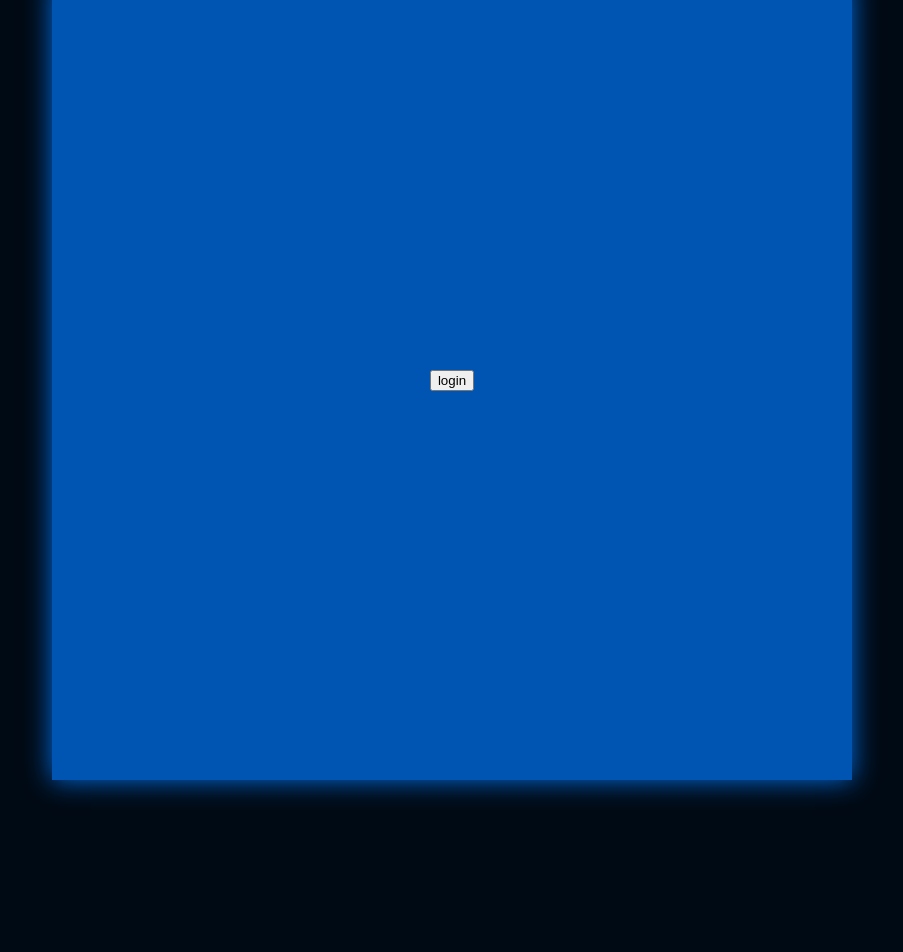
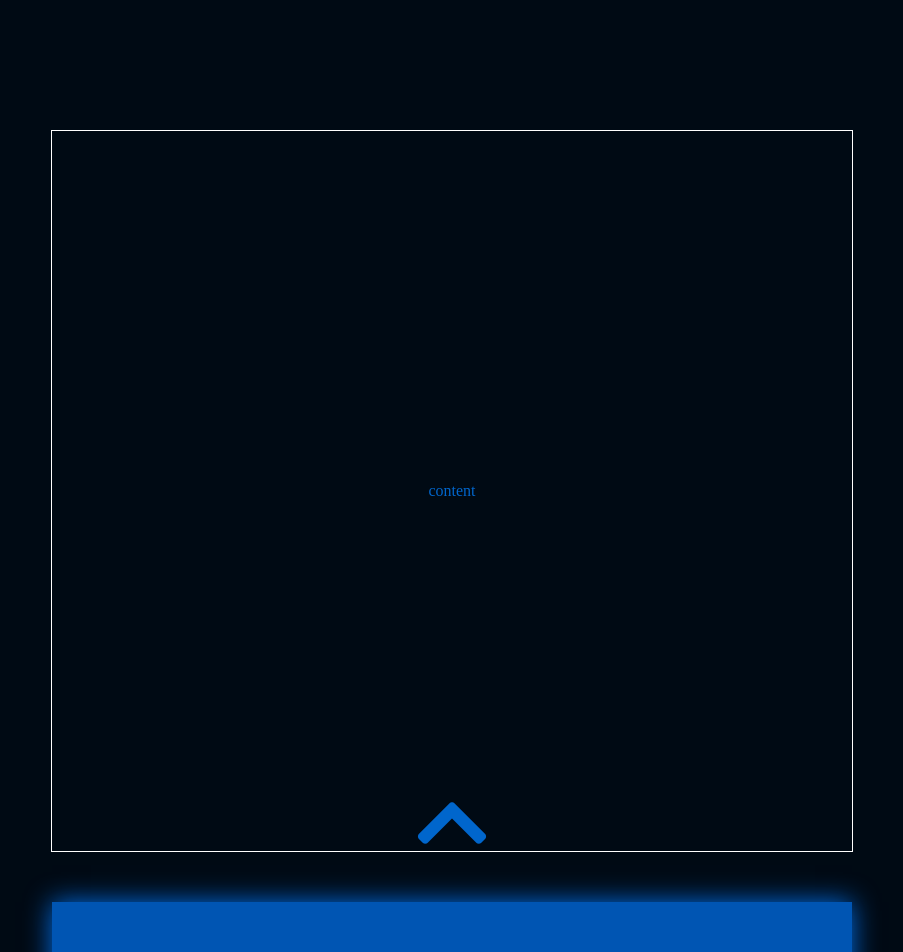
Before and after one commit to jazznerd206/appoggiatura, a React app: page / in a window 1280 px wide. Shown: the part 820-1772 px from the top of the page, without its empty margins (188-1091 px from the left). Built offline with nearby package versions, Linux system fonts and the light colour scheme.

Commit message:
add slidey clicker

```diff
--- a/App.css
+++ b/App.css
@@ -27,7 +27,14 @@ ul {
   flex-flow: row wrap;
   justify-content: space-evenly;
   align-items: center;
-  min-width: 100vw; /* change later */
+  width: 100%;
+  padding: 0;
+  padding-top: 2em;
+  margin: 0;
+}
+
+li > span {
+  pointer-events: none;
 }
 
 .row {
@@ -52,13 +59,13 @@ ul {
 }
 
 .page {
-  height: 100vh;
+  height: 90vh;
   width: 100vh;
   display: flex;
   flex-direction: column;
   justify-content: center;
   align-items: center;
   text-align: center;
-  margin: 0;
+  margin: 50px auto;
   padding: 0;
 }
--- a/App.tsx
+++ b/App.tsx
@@ -1,6 +1,7 @@
 import React, { useState, useEffect, useContext, useReducer } from 'react';
 import { AppContext, Theme, Authenticated } from './context/app.context';
 import Hero from './components/Hero/Hero';
+import TabbedDrawer from './components/TabbedDrawer/TabbedDrawer';
 import Body from './components/Body/Body';
 import Footer from './components/Footer/Footer';
 import './App.css';
@@ -27,6 +28,7 @@ function App() {
         <AppContext.Provider value={{ theme, setTheme, isLoggedIn, setIsLoggedIn }}>
             <div className="single-page">
                 <Hero />
+                <TabbedDrawer />
                 <Body />
                 <Footer />
             </div>
--- /dev/null
+++ b/components/TabbedDrawer/TabbedDrawer.tsx
@@ -0,0 +1,74 @@
+import React, { useState, useEffect } from 'react';
+import './tabbeddrawer.css'
+
+function TabbedDrawer() {
+
+    const data = [
+        {
+            id: 1,
+            title: 'one',
+            text: 'one'
+        },
+        {
+            id: 2,
+            title: 'two',
+            text: 'two'
+        },
+        {
+            id: 3,
+            title: 'three',
+            text: 'three'
+        }
+    ]
+
+    const [ activeTab, setActiveTab ] = useState(data[0]);
+    const [ open, setOpen ] = useState(false);
+
+    const expand = event => {
+        event.preventDefault();
+        console.log('e :>> ', event);
+        const bar = document.getElementById('bar');
+        const content = document.getElementById('content');
+        if (bar.classList.contains('expand')) {
+            bar.classList.remove('expand');
+            content.classList.remove('expand');
+            setOpen(false);
+        } else {
+            bar.classList.add('expand');
+            content.classList.add('expand');
+            setOpen(true);
+        }
+    }
+
+    const setTarget = event => {
+        event.preventDefault();
+        console.log('event.target :>> ', event.target.value);
+        setActiveTab(data[event.target.value]);
+    }
+
+    return (
+        <div className="page drawer">
+            content
+            <div className="bar" id="bar" onClick={(e) => expand(e)}>
+                {!open && <i className="fas fa-chevron-up fa-5x"></i>}
+                {open && <i className="fas fa-chevron-down fa-5x"></i>}
+            </div>
+            <div className="content" id="content">
+                <ul className="tabs" id="tabs">
+                    {data.map(title => {
+                        return (
+                            <li className="tab" key={title.id} value={title.id - 1} onClick={e => setTarget(e)}>
+                                <span>{title.title}</span>
+                            </li>
+                        )
+                    })}
+                </ul>
+                <div className="active">
+                    {activeTab.title}
+                </div>
+            </div>
+        </div>
+    )
+}
+
+export default TabbedDrawer;
--- /dev/null
+++ b/components/TabbedDrawer/tabbeddrawer.css
@@ -0,0 +1,68 @@
+.drawer {
+  border: 1px white solid;
+  position: relative;
+  display: flex;
+  flex-direction: column;
+  justify-content: center;
+  align-items: center;
+  overflow: hidden;
+}
+
+.bar {
+  z-index: 999;
+  width: auto;
+  display: block;
+  position: absolute;
+  flex: 0;
+  bottom: 0;
+  top: 95%;
+  transform: translate(0%, -100%);
+  width: 100%;
+  height: 2em;
+  transition: all 1s ease;
+}
+
+.bar.expand {
+  flex: 1 1;
+  bottom: 100%;
+  top: 0;
+}
+
+.content {
+  width: 100%;
+  position: absolute;
+  bottom: 0;
+  background: white;
+  display: flex;
+  flex-direction: column;
+  height: 0%;
+  flex: 0;
+  flex-grow: 0;
+  transition: all 1s ease;
+}
+
+.content.expand {
+  height: 100%;
+  flex: 1 1;
+  flex-grow: 1;
+}
+
+.tab {
+  width: 25%;
+  flex-grow: 1;
+  border: 1px solid;
+  border-top-left-radius: 25px;
+  border-top-right-radius: 25px;
+  display: flex;
+  flex-direction: column;
+  justify-content: center;
+  align-items: center;
+}
+
+.active {
+  flex-grow: 1;
+  display: flex;
+  flex-direction: column;
+  justify-content: center;
+  align-items: center;
+}
--- a/public/index.html
+++ b/public/index.html
@@ -4,6 +4,7 @@
     <meta charset="UTF-8">
     <meta http-equiv="X-UA-Compatible" content="IE=edge">
     <meta name="viewport" content="width=device-width, initial-scale=1.0">
+    <link rel="stylesheet" href="https://pro.fontawesome.com/releases/v5.10.0/css/all.css" integrity="sha384-AYmEC3Yw5cVb3ZcuHtOA93w35dYTsvhLPVnYs9eStHfGJvOvKxVfELGroGkvsg+p" crossorigin="anonymous"/>
     <title>SLS React</title>
 </head>
 <body>
```
